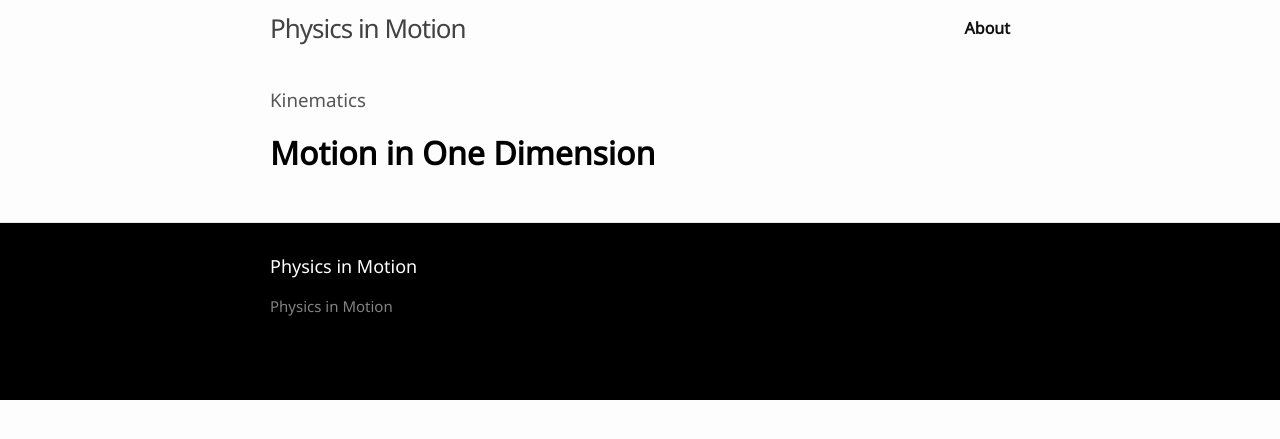
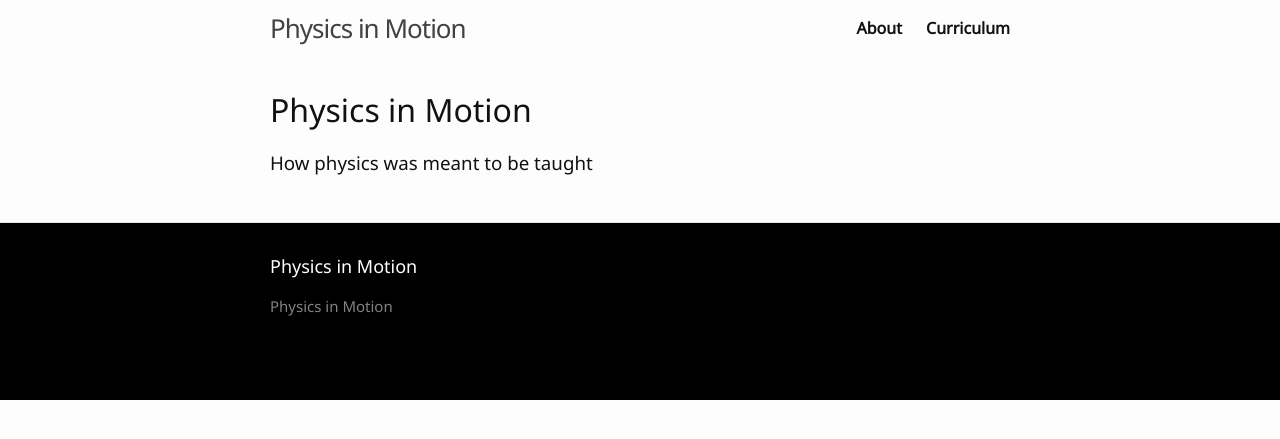
Before and after one commit to LeNPaul/physics-in-motion-old, a Jekyll site: the page built from index.html, in a window 1280 px wide. Shown: the top 439 px of the page. Built offline with Jekyll 4.4.1, drawn with Linux system fonts in a browser that asks for light colours.

Commit message:
Update style

```diff
--- /dev/null
+++ b/_layouts/home.html
@@ -0,0 +1,20 @@
+<!DOCTYPE html>
+<html>
+
+  {% include head.html %}
+
+  <body>
+
+    {% include header.html %}
+
+    <div class="page-content">
+      <div class="wrapper">
+        {{ content }}
+      </div>
+    </div>
+
+    {% include footer.html %}
+
+  </body>
+
+</html>
--- a/_sass/_layout.scss
+++ b/_sass/_layout.scss
@@ -2,10 +2,7 @@
  * Site header
  */
 .site-header {
-    //border-top: 5px solid $grey-color-dark;
-    //border-bottom: 1px solid $grey-color-light;
     min-height: 56px;
-
     // Positioning context for the mobile navigation icon
     position: relative;
 }
@@ -171,7 +168,16 @@
 .splash-page {
 	background-size: cover;
 	background-repeat: no-repeat;
-	height: 50vh;
+	height: 700px;
+}
+
+.spacing-unit p {
+  font-family: 'Roboto', sans-serif;
+  font-weight: 100;
+  font-size: 45px;
+  line-height: 60px;
+  letter-spacing: 10px;
+  padding-bottom: 45px;
 }
 
 /**
--- a/index.html
+++ b/index.html
@@ -1,19 +1,7 @@
 ---
-layout: default
+layout: home
 ---
 
-<div class="home">
+<h1>Physics in Motion<h1>
 
-  <h3 class="page-heading">Kinematics</h3>
-
-  <ul class="post-list">
-    {% for post in site.categories.Kinematics %}
-      <li>
-        <h1>
-          <a class="post-link" href="{{ post.url | prepend: site.baseurl }}">{{ post.title }}</a>
-        </h1>
-      </li>
-    {% endfor %}
-  </ul>
-
-</div>
+<h3>How physics was meant to be taught</h3>
```
Also changed, not shown: curriculum.md (added, +17 -0 lines).
